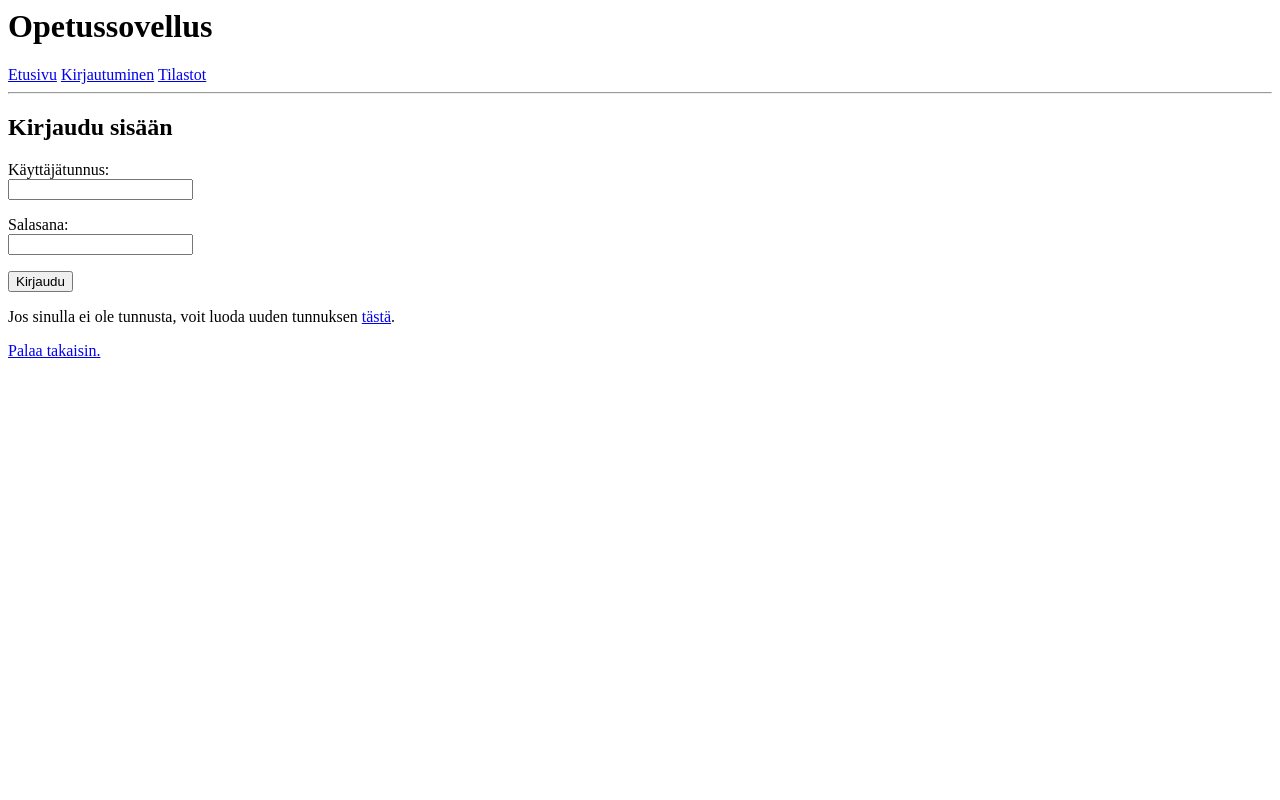
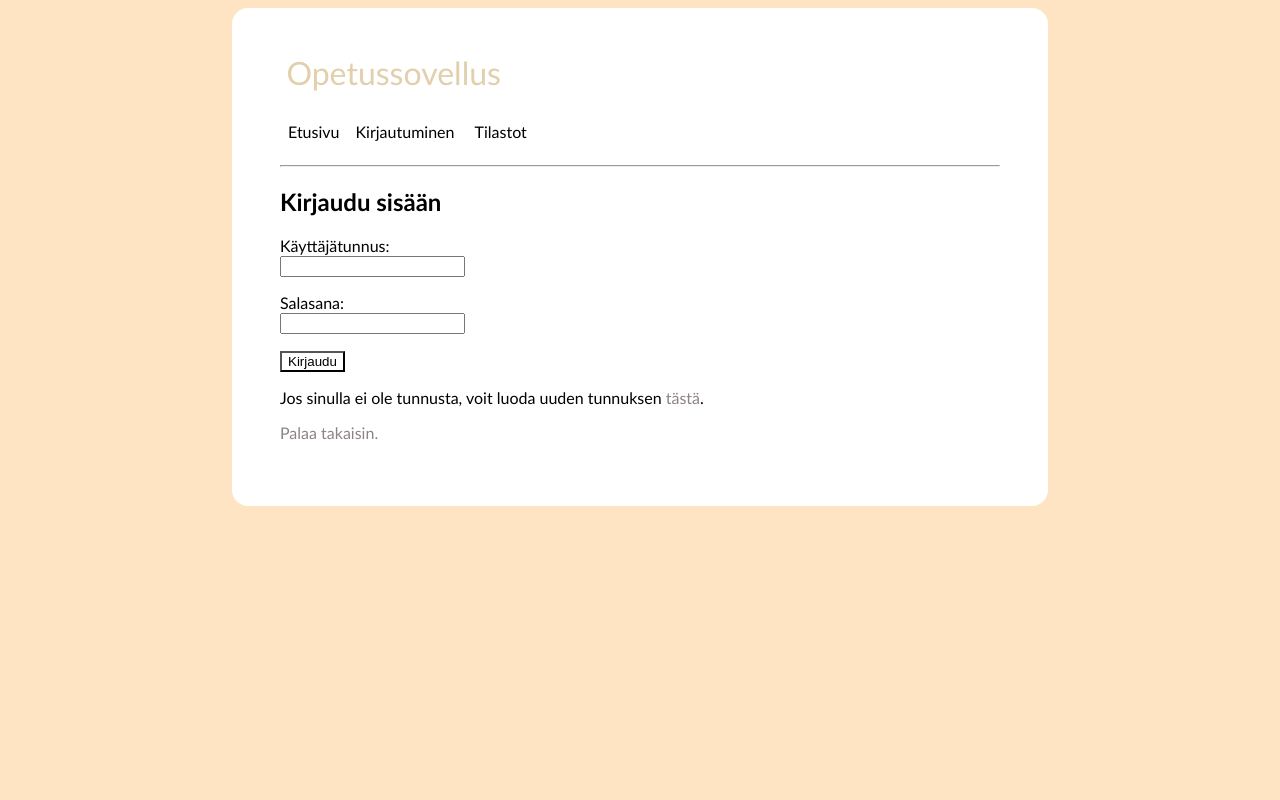
Before and after one commit to eerolasi/opetussovellus, a Flask app: page /login in a window 1280 px wide. Run offline with Flask 2, Linux system fonts and the light colour scheme.

Commit message:
Improve layout

```diff
--- /dev/null
+++ b/static/main.css
@@ -0,0 +1,69 @@
+body {
+    background-color: bisque;
+}
+
+table,th, td {
+    border: 1px groove;
+    width:fit-content;
+}
+
+ul,li {
+    list-style-type: circle;
+}
+
+ul a, li a {
+    text-decoration:none;
+}
+
+p a {
+    text-decoration: none;
+}
+
+main {
+    background-color: white;
+    max-width: 45em;
+    padding: 3em;
+    padding-top: 1.5em;
+    border-radius: 1em;
+    margin: auto;
+    margin-bottom: auto;
+    font-family: 'Trebuchet MS', 'Lucida Sans Unicode', 'Lucida Grande', 'Lucida Sans', Arial, sans-serif;
+}
+
+nav li {
+    display: inline-block;
+    padding: 0.5em
+}
+
+nav ul {
+    padding: 0;
+}
+
+nav li a {
+    text-decoration: none;
+    color: #000;
+
+}
+
+h1 {
+    color: rgb(226, 207, 171);
+    font-weight: 100;
+    padding-left: 0.2em;
+}
+
+a {
+    color: rgb(141, 131, 131);
+}
+
+button {
+    background-color: white;
+}
+
+.addbutton:hover {
+    background-color: bisque;
+
+}
+
+.deletebutton:hover {
+      background-color: rgb(160, 53, 53);
+}
--- a/templates/create.html
+++ b/templates/create.html
@@ -7,8 +7,10 @@
 <p>Kurssin nimi:</p>
 <input type="text" name="course_name">
 <input type="submit" value="Lähetä">
+</form>
 {% else %}
 {% endif %}
-</form>
+
+<p><a href="/">Palaa takaisin</a></p>
 
 {% endblock %}
--- a/templates/error.html
+++ b/templates/error.html
@@ -3,4 +3,6 @@
 
 <p>Virhe: {{ message }}</p>
 
+<p><a href="/">Etusivulle</a></p>
+
 {% endblock %}
--- a/templates/layout.html
+++ b/templates/layout.html
@@ -1,8 +1,20 @@
+<!DOCTYPE html>
+<html>
+<link rel="stylesheet" href="/static/main.css">
+<meta name="viewport" content="width=device-width, initial-scale=1">
 <title> Opetussovellus - {% block title %}{% endblock %}</title>
-
+<body>
+<main>
 <h1>Opetussovellus</h1>
-<a href="/">Etusivu</a>
-<a href="/login">Kirjautuminen</a>
-<a href="/statistics">Tilastot</a>
+<nav>
+  <ul>
+    <li><a href="/">Etusivu</a>
+    <li><a href="/login">Kirjautuminen</a></li>
+    <li><a href="/statistics">Tilastot</a></li>
+  </ul>
+</nav>
 <hr>
 {% block content %}{% endblock %}
+</main>
+</body>
+</html>
--- a/templates/login.html
+++ b/templates/login.html
@@ -9,10 +9,10 @@
 <form action="/login" method="post">
 <p>Käyttäjätunnus:<br><input type="text" name="username"></p>
 <p>Salasana: <br><input type="password" name="password"></p>
-<button type="submit">Kirjaudu</button>
+<button class="addbutton" type="submit">Kirjaudu</button>
 </form>
 <p>Jos sinulla ei ole tunnusta, voit luoda uuden tunnuksen <a href="/register">tästä</a>.</p>
 {% endif %}
-<a href="/">Palaa takaisin.</a>
+<p><a href="/">Palaa takaisin.</a></p>
 
 {% endblock %}
--- a/templates/register.html
+++ b/templates/register.html
@@ -16,8 +16,9 @@
 <option value=1> oppilas
 <option value=2> opettaja
 </select>
-<p><button type="submit">Luo tunnus</button></p>
+<p><button class="addbutton" type="submit">Luo tunnus</button></p>
 </form>
 {% endif %}
+<p><a href="/">Palaa takaisin</a></p>
 
 {% endblock %}
--- a/templates/statistics.html
+++ b/templates/statistics.html
@@ -38,7 +38,7 @@
 {% endfor %}
 {% endfor %}
 
+{% endif %}
 <p><a href="/">Palaa takaisin</a></p>
-{% endif %}
 
 {% endblock %}
```
Also changed, not shown: templates/course.html (+14 -11 lines).
